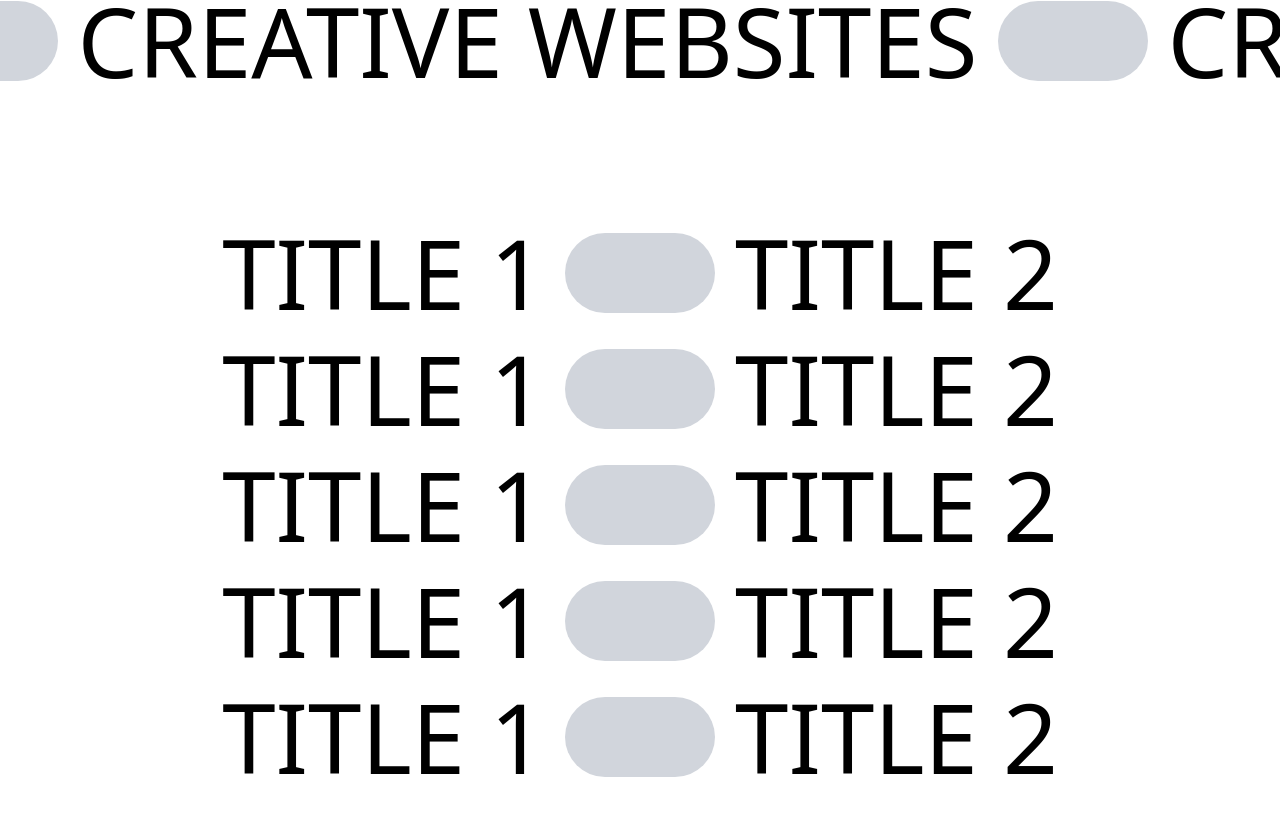
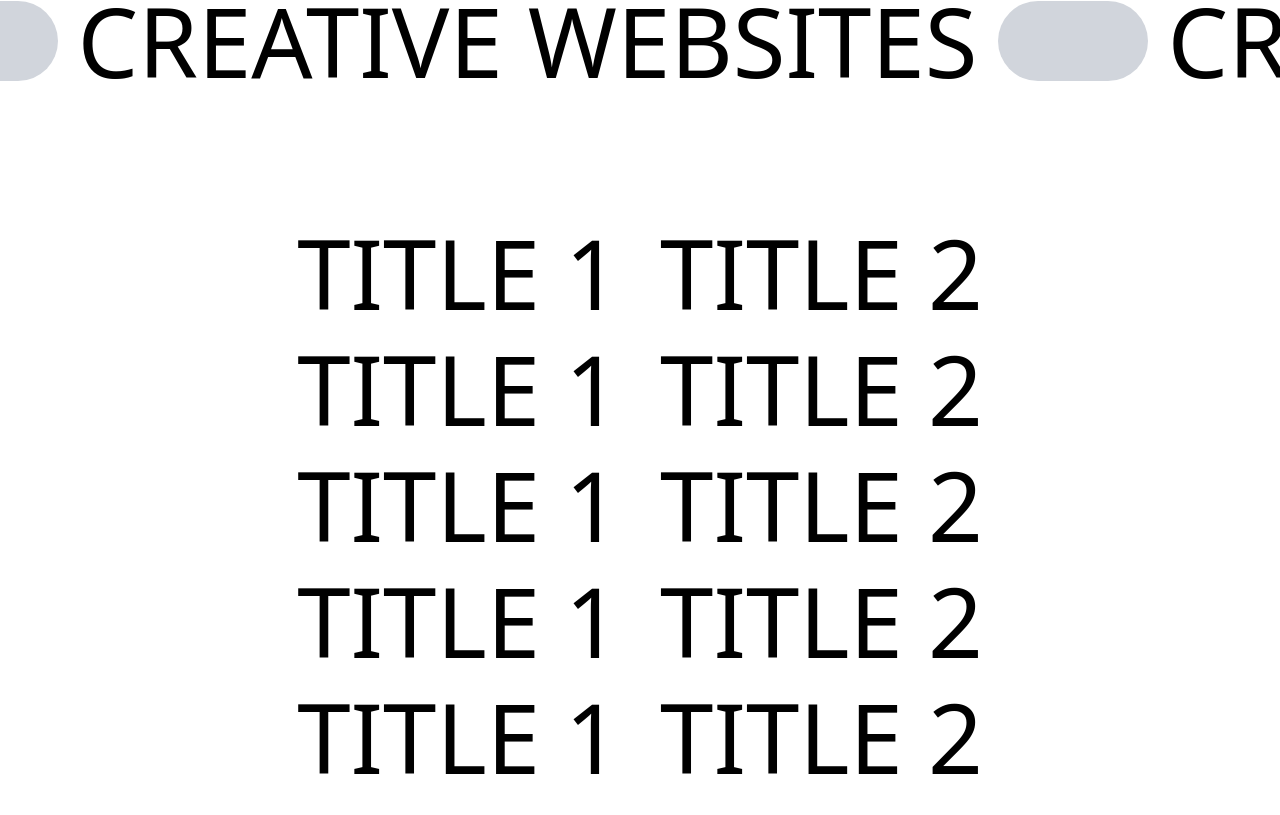
Before and after one commit to tinaaiscoding/portfolio-1, a Next.js app: page / in a window 1280 px wide. Shown: the part 695-1510 px from the top of the page. Built offline with nearby package versions, Linux system fonts and the light colour scheme.

Commit message:
- Add CaseStudyItem title+image slide animation

```diff
--- a/src/app/components/CaseStudyItem/CaseStudyItem.tsx
+++ b/src/app/components/CaseStudyItem/CaseStudyItem.tsx
@@ -1,13 +1,39 @@
+'use client';
+
+import { motion } from 'framer-motion';
+import { useState } from 'react';
+
 type Props = {
   title1: string;
   title2: string;
 };
 
+const animation = {
+  initial: { width: 0 },
+  open: {
+    width: 'auto',
+    transition: { duration: 0.4, ease: [0.23, 1, 0.32, 1] },
+  },
+  closed: { width: 0 },
+};
+
 export default function CaseStudyItem({ title1, title2 }: Props) {
+  const [isActive, setIsActive] = useState<boolean>(false);
+
   return (
-    <div className="flex items-center gap-5 text-8xl uppercase">
+    <div
+      onMouseEnter={() => setIsActive(true)}
+      onMouseLeave={() => setIsActive(false)}
+      className='flex items-center gap-5 overflow-hidden text-8xl uppercase'
+    >
       <p>{title1}</p>
-       <div className='h-[80px] w-[150px] rounded-full bg-gray-300'></div>
+      <motion.div
+        variants={animation}
+        animate={isActive ? 'open' : 'closed'}
+        className='flex justify-center overflow-hidden'
+      >
+        <div className='h-[80px] w-[150px] rounded-full bg-gray-300'></div>{' '}
+      </motion.div>
       <p>{title2}</p>
     </div>
   );
```
